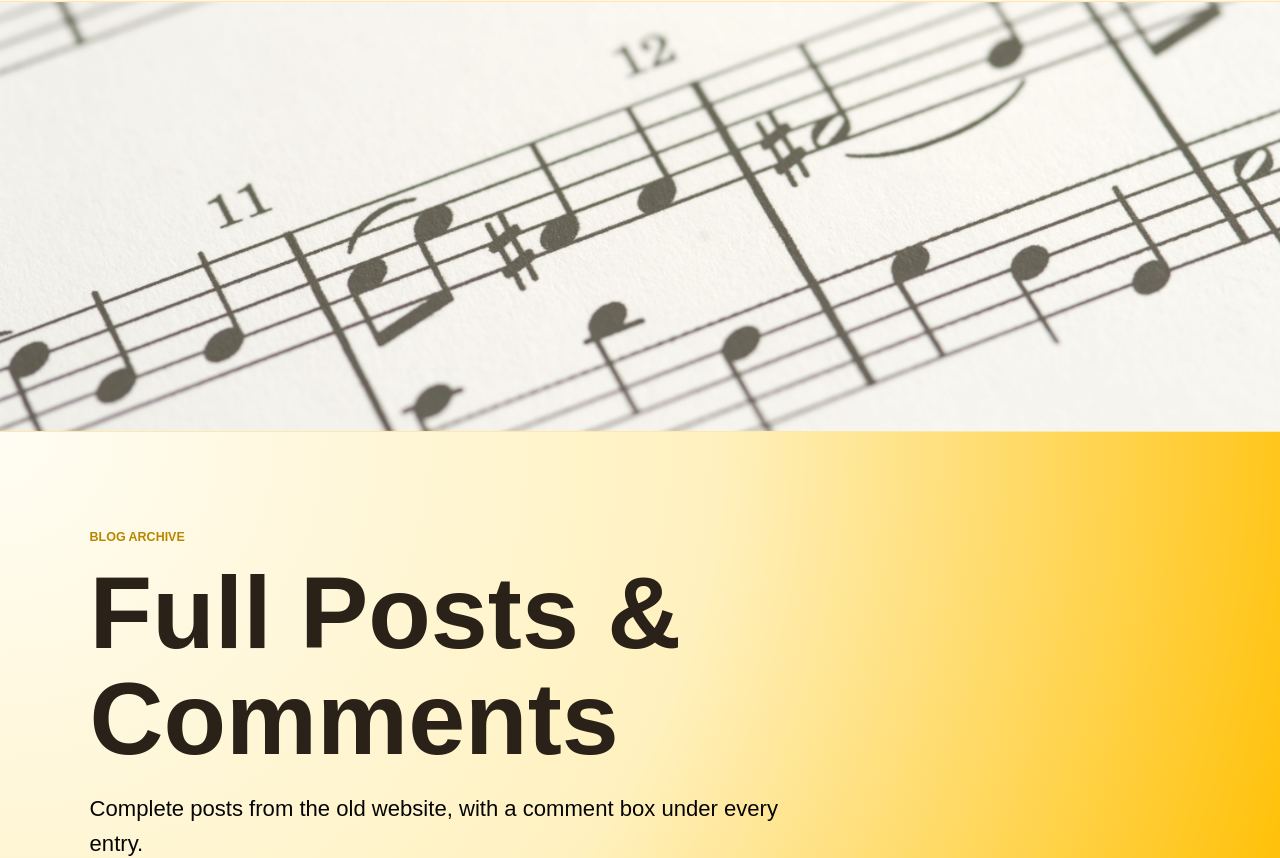
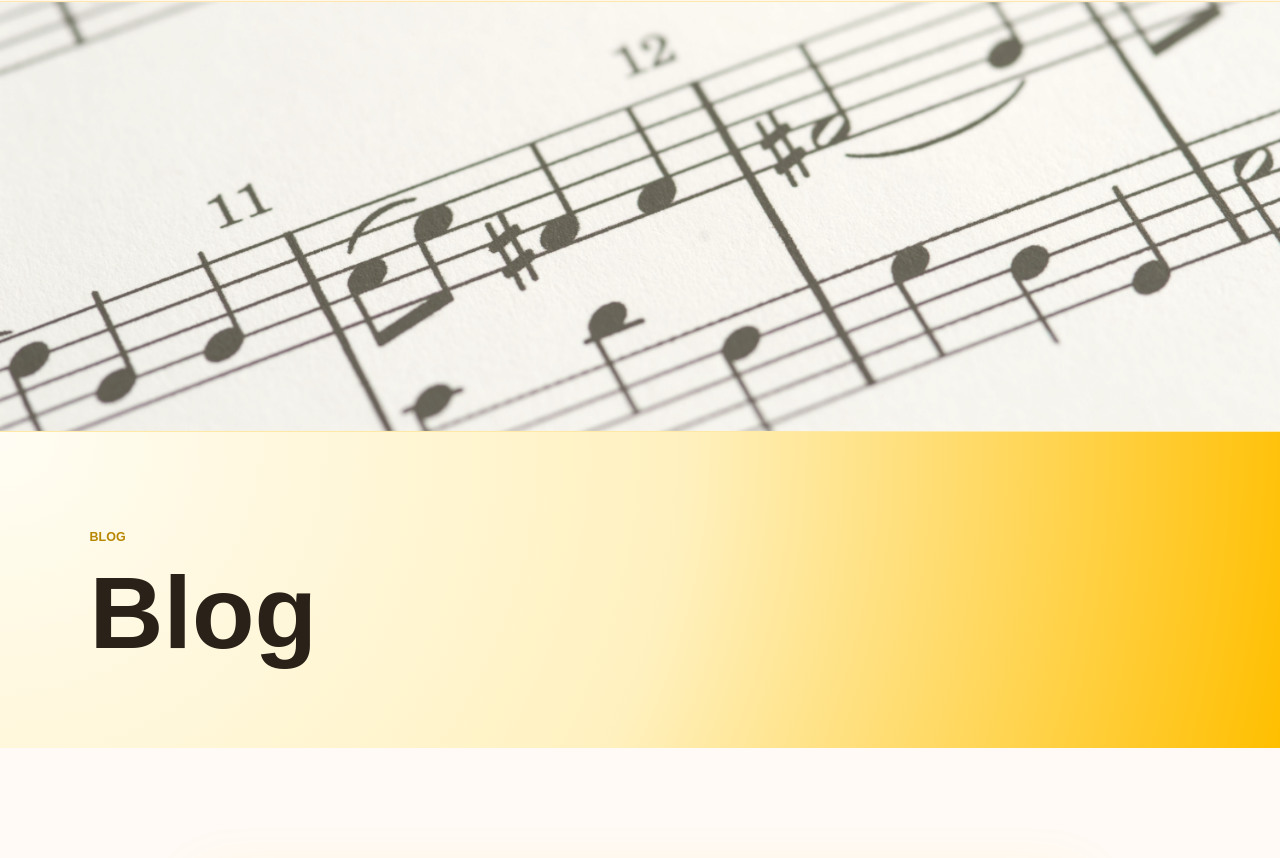
Before and after one commit to nightofyellowmoon-debug/feymore, a website: page public/blog.html in a window 1280 px wide. Shown: the part 73-931 px from the top of the page. Drawn offline with Linux system fonts and the light colour scheme.

Commit message:
Update page headings to match netifly version

```diff
--- a/public/blog.html
+++ b/public/blog.html
@@ -18,9 +18,8 @@
 
   <main>
     <section class="page-hero compact">
-      <p class="eyebrow">Blog Archive</p>
-      <h1>Full Posts & Comments</h1>
-      <p class="lead">Complete posts from the old website, with a comment box under every entry.</p>
+      <p class="eyebrow">Blog</p>
+      <h1>Blog</h1>
     </section>
 
     <section class="section blog-list">
```
Also changed, not shown: public/albums.html (+1 -1 lines), public/menu.html (+1 -2 lines).
